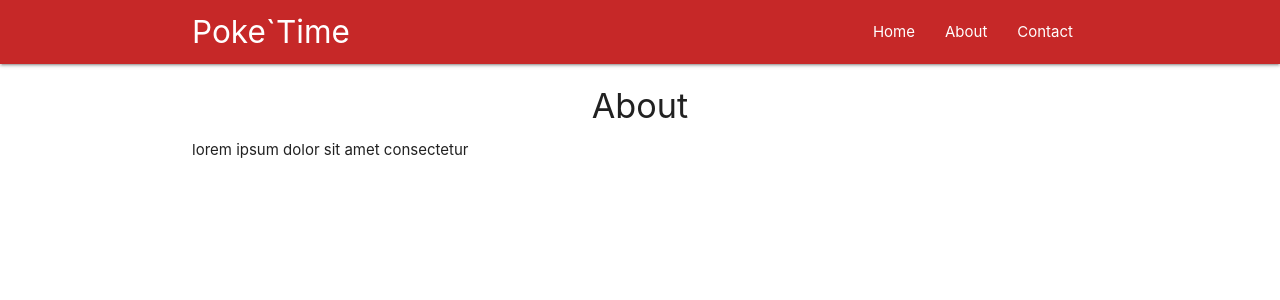
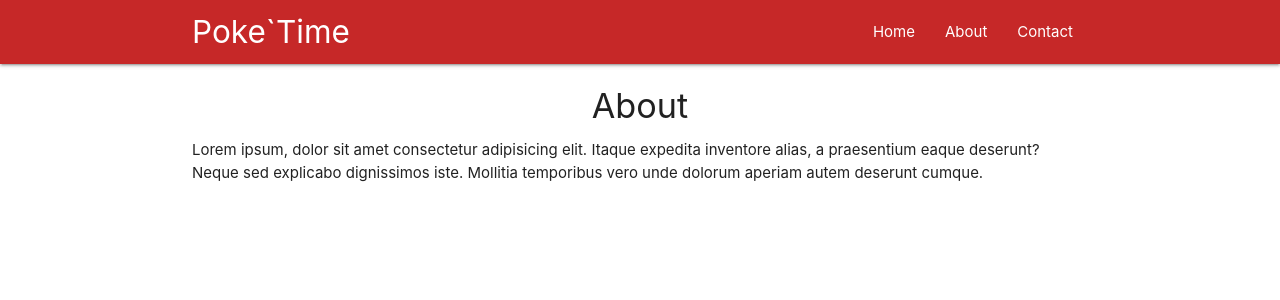
Before and after one commit to kapeiharshad/react-redux-tutorial, a React (Create React App) app in the folder poketime/: page /about in a window 1280 px wide. Shown: the top 300 px of the page. Built offline with nearby package versions, Linux system fonts and the light colour scheme.

Commit message:
dynamic data fetch by axios

```diff
--- a/poketime/package.json
+++ b/poketime/package.json
@@ -6,6 +6,7 @@
     "@testing-library/jest-dom": "^4.2.4",
     "@testing-library/react": "^9.3.2",
     "@testing-library/user-event": "^7.1.2",
+    "axios": "^0.19.2",
     "react": "^16.13.1",
     "react-dom": "^16.13.1",
     "react-router-dom": "^5.2.0",
--- a/poketime/src/components/About.js
+++ b/poketime/src/components/About.js
@@ -4,7 +4,12 @@ const About = () => {
   return (
     <div className="container">
       <h4 className="center">About</h4>
-      <p>lorem ipsum dolor sit amet consectetur</p>
+      <p>
+        Lorem ipsum, dolor sit amet consectetur adipisicing elit. Itaque
+        expedita inventore alias, a praesentium eaque deserunt? Neque sed
+        explicabo dignissimos iste. Mollitia temporibus vero unde dolorum
+        aperiam autem deserunt cumque.
+      </p>
     </div>
   );
 };
--- a/poketime/src/components/Home.js
+++ b/poketime/src/components/Home.js
@@ -1,12 +1,41 @@
-import React from "react";
+import React, {Component} from "react";
 import Rainbow from "../hoc/Rainbow";
+import axios from "axios";
 
-const Home = () => {
-  return (
-    <div className="container">
-      <h4 className="center">Home</h4>
-      <p>lorem ipsum dolor sit amet consectetur</p>
-    </div>
-  );
-};
+class Home extends Component {
+  state = {
+    posts: []
+  };
+  componentDidMount() {
+    axios.get("https://jsonplaceholder.typicode.com/posts").then((res) => {
+      this.setState({
+        posts: res.data.slice(0, 10)
+      });
+    });
+  }
+  render() {
+    const {posts} = this.state;
+    const postList = posts.length ? (
+      posts.map((post) => {
+        return (
+          <div className="post card" key={post.id}>
+            <div className="card-content">
+              <span className="card-title">{post.title}</span>
+              <p>{post.body}</p>
+            </div>
+          </div>
+        );
+      })
+    ) : (
+      <div className="center">No post yet</div>
+    );
+
+    return (
+      <div className="container">
+        <h4 className="center">Home</h4>
+        {postList}
+      </div>
+    );
+  }
+}
 export default Rainbow(Home);
```
